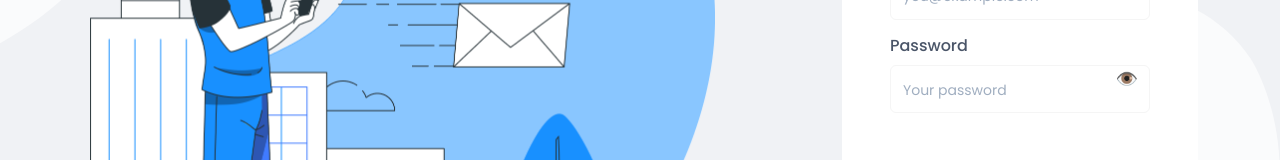
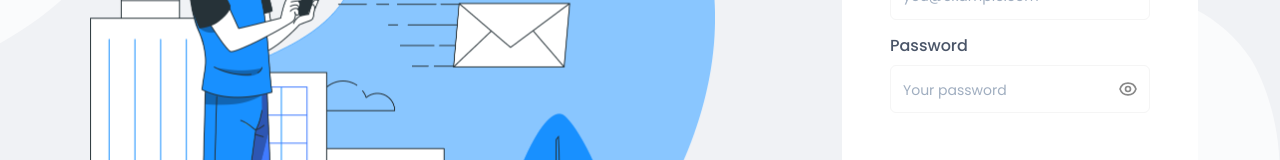
Before and after one commit to bijit027/buddy-script, a React (Vite) app in the folder frontend/: page /login in a window 1280 px wide. Shown: the part 376-536 px from the top of the page. Built offline with nearby package versions, Linux system fonts and the light colour scheme; no server answers.

Commit message:
Fixed: Registration issue

```diff
--- a/frontend/public/assets/css/Auth.module.css
+++ b/frontend/public/assets/css/Auth.module.css
@@ -50,7 +50,8 @@
 .passwordToggle {
   position: absolute;
   right: 12px;
-  top: 36px;
+  top: 70%;
+  transform: translateY(-50%);
   background: none;
   border: none;
   cursor: pointer;
@@ -58,6 +59,9 @@
   color: #888;
   padding: 0;
   line-height: 1;
+  display: flex;
+  align-items: center;
+  justify-content: center;
 }
 
 .submitButton {
--- a/frontend/src/pages/Login.jsx
+++ b/frontend/src/pages/Login.jsx
@@ -128,7 +128,16 @@ export default function Login() {
                           className={styles.passwordToggle}
                           aria-label="Toggle password visibility"
                         >
-                          {showPassword ? '🙈' : '👁️'}
+                          {showPassword ? (
+                            <svg xmlns="http://www.w3.org/2000/svg" width="20" height="20" fill="none" viewBox="0 0 24 24" stroke="currentColor">
+                              <path strokeLinecap="round" strokeLinejoin="round" strokeWidth={2} d="M13.875 18.825A10.05 10.05 0 0112 19c-4.478 0-8.268-2.943-9.543-7a9.97 9.97 0 011.563-3.029m5.858.908a3 3 0 114.243 4.243M9.878 9.878l4.242 4.242M9.88 9.88l-3.29-3.29m7.532 7.532l3.29 3.29M3 3l3.59 3.59m0 0A9.953 9.953 0 0112 5c4.478 0 8.268 2.943 9.543 7a10.025 10.025 0 01-4.132 5.411m0 0L21 21" />
+                            </svg>
+                          ) : (
+                            <svg xmlns="http://www.w3.org/2000/svg" width="20" height="20" fill="none" viewBox="0 0 24 24" stroke="currentColor">
+                              <path strokeLinecap="round" strokeLinejoin="round" strokeWidth={2} d="M15 12a3 3 0 11-6 0 3 3 0 016 0z" />
+                              <path strokeLinecap="round" strokeLinejoin="round" strokeWidth={2} d="M2.458 12C3.732 7.943 7.523 5 12 5c4.478 0 8.268 2.943 9.542 7-1.274 4.057-5.064 7-9.542 7-4.477 0-8.268-2.943-9.542-7z" />
+                            </svg>
+                          )}
                         </button>
                       </div>
                     </div>
```
Also changed, not shown: 1 other file (tests, documents, lock files or other folders).
